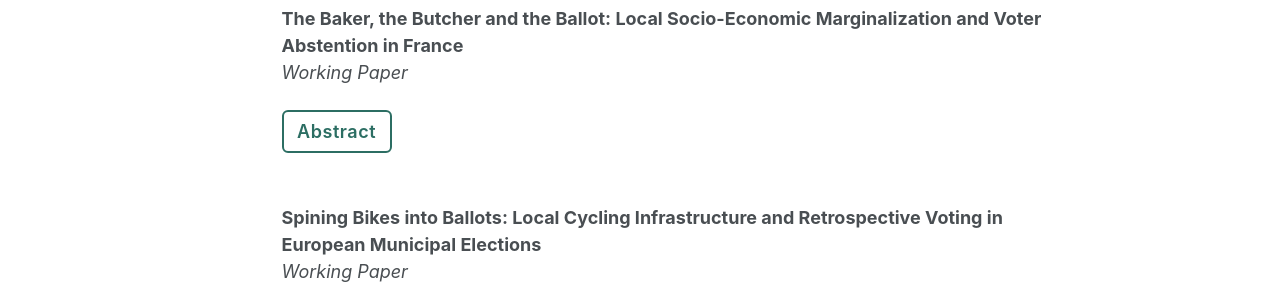
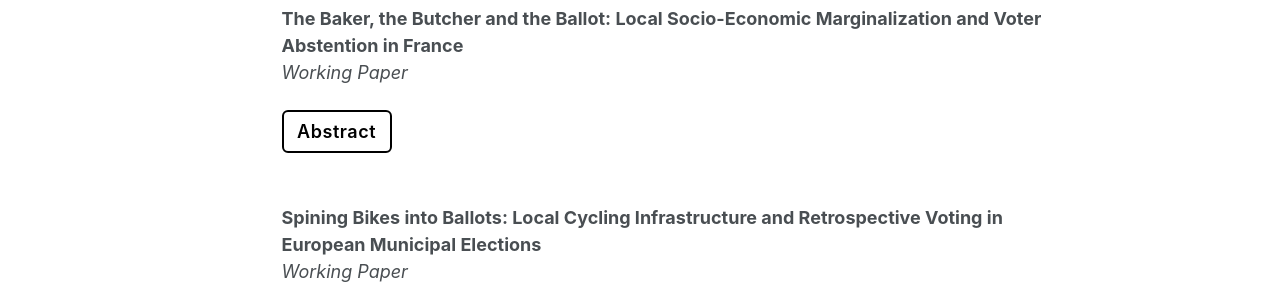
Before and after one commit to idelabie/idelabie.github.io, a Jekyll site: the page built from _pages/research.md, in a window 1280 px wide and 1212 px high. Shown: the part 685-985 px from the top of the window. Built offline with Jekyll 4.4.1, drawn with Linux system fonts in a browser that asks for light colours; a script bundle is joined from its source files by our own code; library files that are not in the unit come from our copies.

Commit message:
Update _base.scss

```diff
--- a/_sass/layout/_base.scss
+++ b/_sass/layout/_base.scss
@@ -370,8 +370,8 @@ b, i, strong, em, blockquote, p, q, span, figure, img, h1, h2, header, input, a,
 details summary {
   display: inline-block;
   cursor: pointer;
-  border: 2px solid #2c6e63;
-  color: #2c6e63;
+  border: 2px solid #000;
+  color: #000;
   padding: 0.35rem 0.75rem;
   border-radius: 6px;
   font-weight: 600;
```
